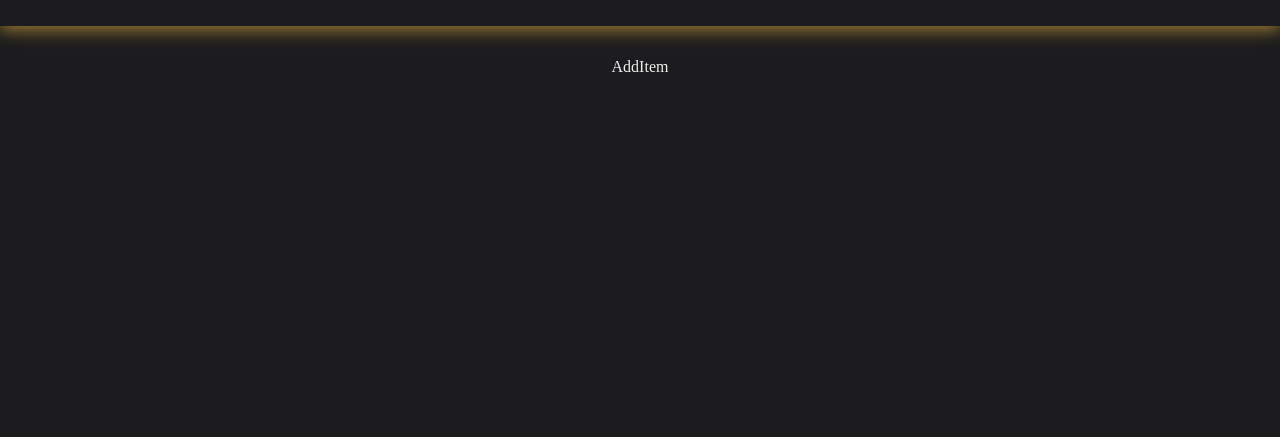
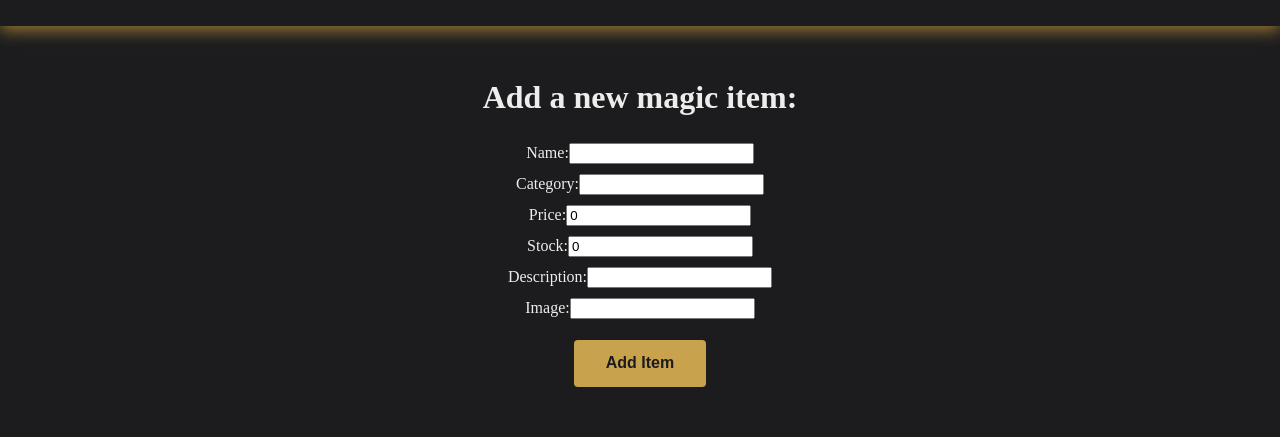
Before and after one commit to ArthurSJz/Wizarding-Shop, a React (Vite) app: page /add-item in a window 1280 px wide. Shown: the part 138-575 px from the top of the page. Built offline with nearby package versions, Linux system fonts and the light colour scheme; no server answers.

Commit message:
change delete func from file + added the add new item form

```diff
--- a/src/App.css
+++ b/src/App.css
@@ -225,6 +225,17 @@ main {
 
 /* ADMIN PAGE */
 
+/* ADD ITEM PAGE */
+form {
+  display: flex;
+  flex-direction: column;
+  align-items: center;
+  justify-content: center;
+}
+label {
+  margin: 5px;
+}
+
 /* ABOUT PAGE */
 .about-page {
   width: 60%;
--- a/src/App.jsx
+++ b/src/App.jsx
@@ -1,5 +1,5 @@
 import { useState, useEffect } from "react";
-import { Routes, Route } from "react-router-dom";
+import { Routes, Route, useNavigate } from "react-router-dom";
 import "./App.css";
 import Navbar from "./components/common/Navbar";
 import Shop from "./pages/Shop";
@@ -15,7 +15,9 @@ import axios from "axios";
 function App() {
   const [items, setItems] = useState([]);
   const [cart, setCart] = useState([]);
+  const nav = useNavigate();
 
+  // CART
   const addToCart = (itemToAdd) => {
     setCart((prevCart) => {
       const existingItem = prevCart.find((item) => item.id === itemToAdd.id);
@@ -46,6 +48,35 @@ function App() {
     });
   };
 
+  //ADD + DELETE ITEM
+  async function handleAddItem(e, newItem) {
+    e.preventDefault();
+    try {
+      const { data } = await axios.post("http://localhost:5005/items", newItem);
+      setItems([data, ...items]);
+      nav("/admin");
+    } catch (error) {
+      console.log(error);
+    }
+  }
+
+  async function handleDeleteItem(id) {
+    try {
+      const { data } = await axios.delete(`http://localhost:5005/items/${id}`);
+      console.log("response to delete", data);
+
+      const filteredItems = items.filter((oneItem) => {
+        if (oneItem.id !== id) {
+          return true;
+        }
+      });
+      setItems(filteredItems);
+    } catch (error) {
+      console.log("error", error);
+    }
+  }
+
+  //GET DATA
   useEffect(() => {
     axios
       .get("http://localhost:5005/items/")
@@ -74,16 +105,20 @@ function App() {
                 />
               }
             />
-            <Route path="/add-item" element={<AddItem />} />
             <Route
               path="/item-details/:itemId"
               element={<ItemDetails addToCart={addToCart} />}
             />
-            <Route path="/edit-item/:id" element={<EditItem />} />
-
             <Route
               path="/admin"
-              element={<Admin items={items} setItems={setItems} />}
+              element={
+                <Admin items={items} handleDeleteItem={handleDeleteItem} />
+              }
+            />
+            <Route path="/edit-item/:id" element={<EditItem />} />
+            <Route
+              path="/add-item"
+              element={<AddItem handleAddItem={handleAddItem} />}
             />
           </Routes>
         </main>
--- a/src/components/admin/AddItem.jsx
+++ b/src/components/admin/AddItem.jsx
@@ -1,4 +1,73 @@
-function AddItem() {
-  return <div>AddItem</div>;
+import { useState } from "react";
+
+function AddItem({ handleAddItem }) {
+  const [name, setName] = useState("");
+  const [category, setCategory] = useState("");
+  const [price, setPrice] = useState(0);
+  const [stock, setStock] = useState(0);
+  const [description, setDescription] = useState("");
+  const [image, setImage] = useState("");
+
+  return (
+    <div>
+      <h1>Add a new magic item:</h1>
+      <form
+        onSubmit={(e) =>
+          handleAddItem(e, { name, category, price, stock, description, image })
+        }
+      >
+        <label>
+          Name:
+          <input
+            type="text"
+            value={name}
+            onChange={(event) => setName(event.target.value)}
+          />
+        </label>
+        <label>
+          Category:
+          <input
+            type="text"
+            value={category}
+            onChange={(event) => setCategory(event.target.value)}
+          />
+        </label>
+        <label>
+          Price:
+          <input
+            type="number"
+            value={price}
+            onChange={(event) => setPrice(event.target.value)}
+          />
+        </label>
+        <label>
+          Stock:
+          <input
+            type="number"
+            value={stock}
+            onChange={(event) => setStock(event.target.value)}
+          />
+        </label>
+        <label>
+          Description:
+          <input
+            type="text"
+            value={description}
+            onChange={(event) => setDescription(event.target.value)}
+          />
+        </label>
+        <label>
+          Image:
+          <input
+            type="text"
+            value={image}
+            onChange={(event) => setImage(event.target.value)}
+          />
+        </label>
+
+        <button className="btn-add">Add Item</button>
+      </form>
+    </div>
+  );
 }
 export default AddItem;
--- a/src/components/shop/ItemCard.jsx
+++ b/src/components/shop/ItemCard.jsx
@@ -20,7 +20,7 @@ function ItemCard({ item, addToCart }) {
       </Link>
       <div className="card-content">
         <h3>{item.name}</h3>
-        <p>{item.price.toFixed(2).replace(".", ",")} €</p>
+        <p>{(Number(item.price) || 0).toFixed(2).replace(".", ",")} €</p>
       </div>
       <button
         className="btn-buy"
--- a/src/pages/Admin.jsx
+++ b/src/pages/Admin.jsx
@@ -1,28 +1,13 @@
 import AdminItemCard from "../components/admin/AdminItemCard ";
-import axios from "axios";
+import { Link } from "react-router-dom";
 
-function Admin({ items, setItems }) {
-  async function handleDeleteItem(id) {
-    try {
-      const { data } = await axios.delete(`http://localhost:5005/items/${id}`);
-      console.log("response to delete", data);
-
-      const filteredItems = items.filter((oneItem) => {
-        if (oneItem.id !== id) {
-          return true;
-        }
-      });
-      setItems(filteredItems);
-    } catch (error) {
-      console.log("error", error);
-    }
-  }
-
+function Admin({ items, handleDeleteItem }) {
   return (
     <div className="Admin-page">
       <h1>Admin Page</h1>
-
-      <button className="btn-add">Add Product</button>
+      <Link to={"/add-item"}>
+        <button className="btn-add">Add Product</button>
+      </Link>
       <div className="cards-container">
         {items.map((item) => (
           <AdminItemCard
--- a/src/pages/Shop.jsx
+++ b/src/pages/Shop.jsx
@@ -10,10 +10,13 @@ function Shop({ items, addToCart }) {
   }
 
   const filteredItems = items.filter((item) => {
-    const matchesSearch = item.name
-      .toLowerCase()
-      .includes(search.toLowerCase());
-    const matchesCategory = category === "all" || item.category === category;
+    const name = item.name || "";
+    const itemCategory = item.category || "";
+
+    const matchesSearch = name.toLowerCase().includes(search.toLowerCase());
+
+    const matchesCategory = category === "all" || itemCategory === category;
+
     return matchesSearch && matchesCategory;
   });
 
```
